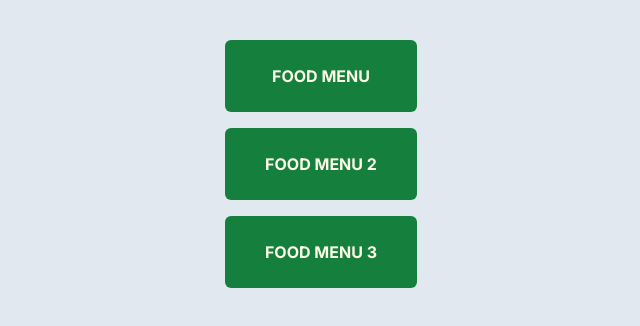
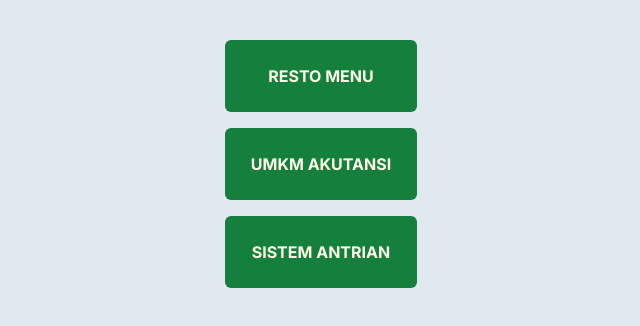
Before and after one commit to Haryanto-70/food-menu, a Next.js app: page / in a window 1280 px wide. Shown: the top 326 px of the page, without its empty margins (319-959 px from the left). Built offline with nearby package versions, Linux system fonts and the light colour scheme.

Commit message:
landing page modif

```diff
--- a/app/page.tsx
+++ b/app/page.tsx
@@ -11,19 +11,19 @@ export default function Home() {
             className="bg-green-700 w-48 p-6 my-2 text-yellow-50 rounded-md font-bold text-center"
             href="/pages/foodmenu"
           >
-            FOOD MENU
+            RESTO MENU
           </Link>
           <button
             className="bg-green-700 w-48 p-6 my-2 text-yellow-50 rounded-md font-bold"
             type="button"
           >
-            FOOD MENU 2
+            UMKM AKUTANSI
           </button>
           <button
             className="bg-green-700 w-48 p-6 my-2 text-yellow-50 rounded-md font-bold"
             type="button"
           >
-            FOOD MENU 3
+            SISTEM ANTRIAN
           </button>
         </div>
       </div>
```
